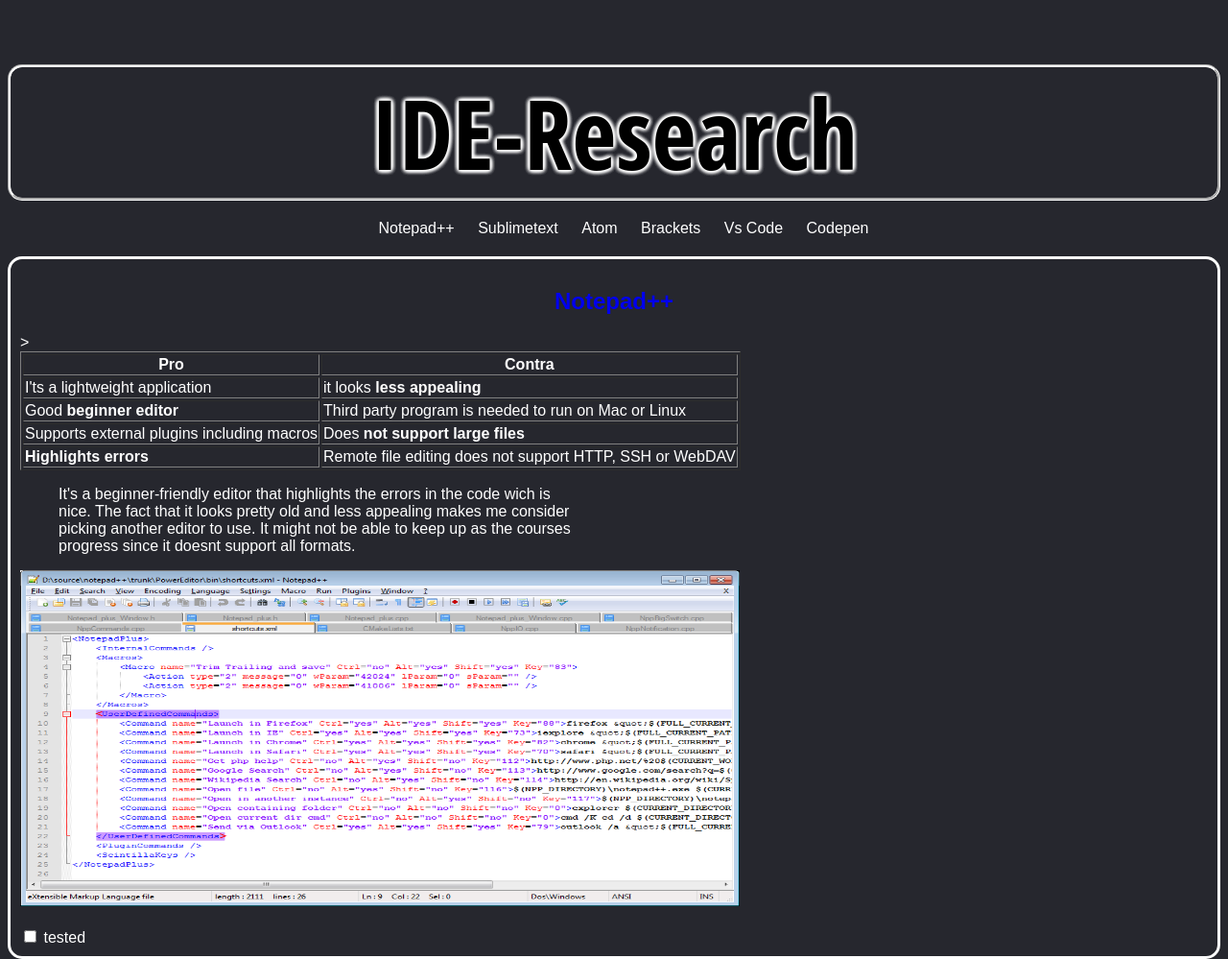
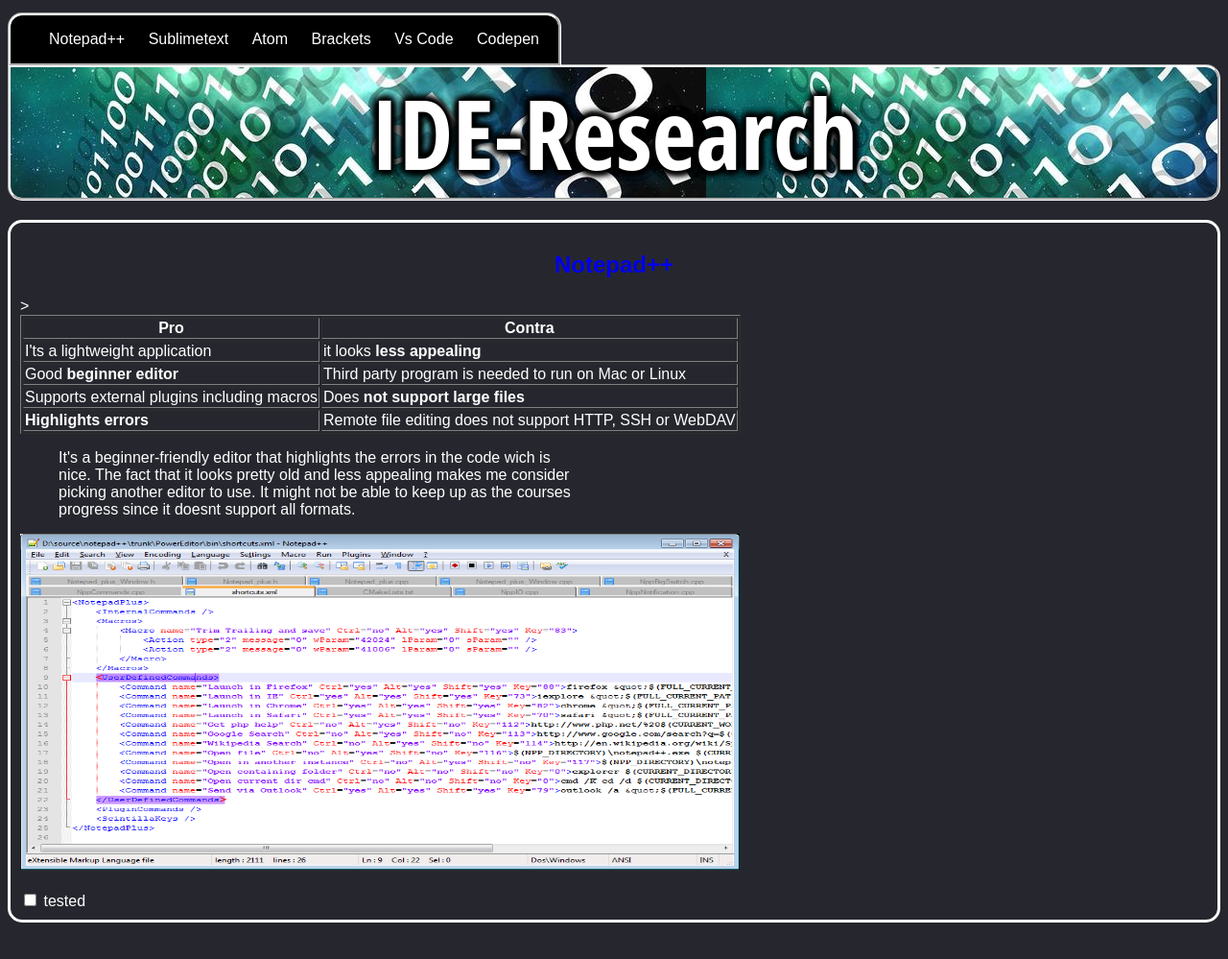
Before and after one commit to HaerensJanWebdesign/markdown-warmup-css, a plain HTML site: page index.html in a window 1280 px wide. Shown: the top 999 px of the page at 96% size. Drawn offline with Linux system fonts and the light colour scheme.

Commit message:
added the list onto the headline

```diff
--- a/index.html
+++ b/index.html
@@ -6,6 +6,7 @@
 <link href="stylesheet.css" rel=stylesheet>
     </head>
 <body>
+    <div class="header">
         <h1>IDE-Research</h1>
             <div class="banner">
                  <ul id="horizontal list">
@@ -17,6 +18,7 @@
                      <li>Codepen</li>
                 </ul>
             </div>
+    </div><!--header ends here-->
 <div class="box-1">
     <h2><a href="https://notepad-plus-plus.org/download/v6.9.2.html">Notepad++</a></h2>
         <table border="1">
--- a/stylesheet.css
+++ b/stylesheet.css
@@ -9,21 +9,36 @@
 h1 {
     text-align: center;
     text-shadow:
-    0 0 5px white,0 0 5px white,
-    0 0 2px white,0 0 5px white,
-    0 0 5px white,0 0 5px white,
-    0 0 5px white,0 0 5px white;
-    color : black;
+    0 0 10px black,0 0 10px black,
+    0 0 10px black,0 0 10px black,
+    0 0 10px black,0 0 10px black,
+    0 0 10px black,0 0 10px black;
+    color : white;
     font-family: 'Open Sans Condensed';
     font-size: 100px;
 
     border: groove white ;
     border-radius: 15px;
+    border-top-left-radius: 0px;
+
     margin-bottom: 20px;
+
+    background-image: url("images/EDI\'s.jpeg");
+}
+.header {
+    position:relative;
 }
 .banner {
     margin:0; padding: 0;
     text-align: center;
+    border:groove white;
+    border-radius: 15px;
+    border-bottom-right-radius: 0px;
+    border-bottom-left-radius: 0px;
+    background-color: black;
+    position:absolute;
+    top:-54px
+
 }
 .banner li{
     display: inline;
```
Lines whose indentation alone changed are shown as unchanged.
